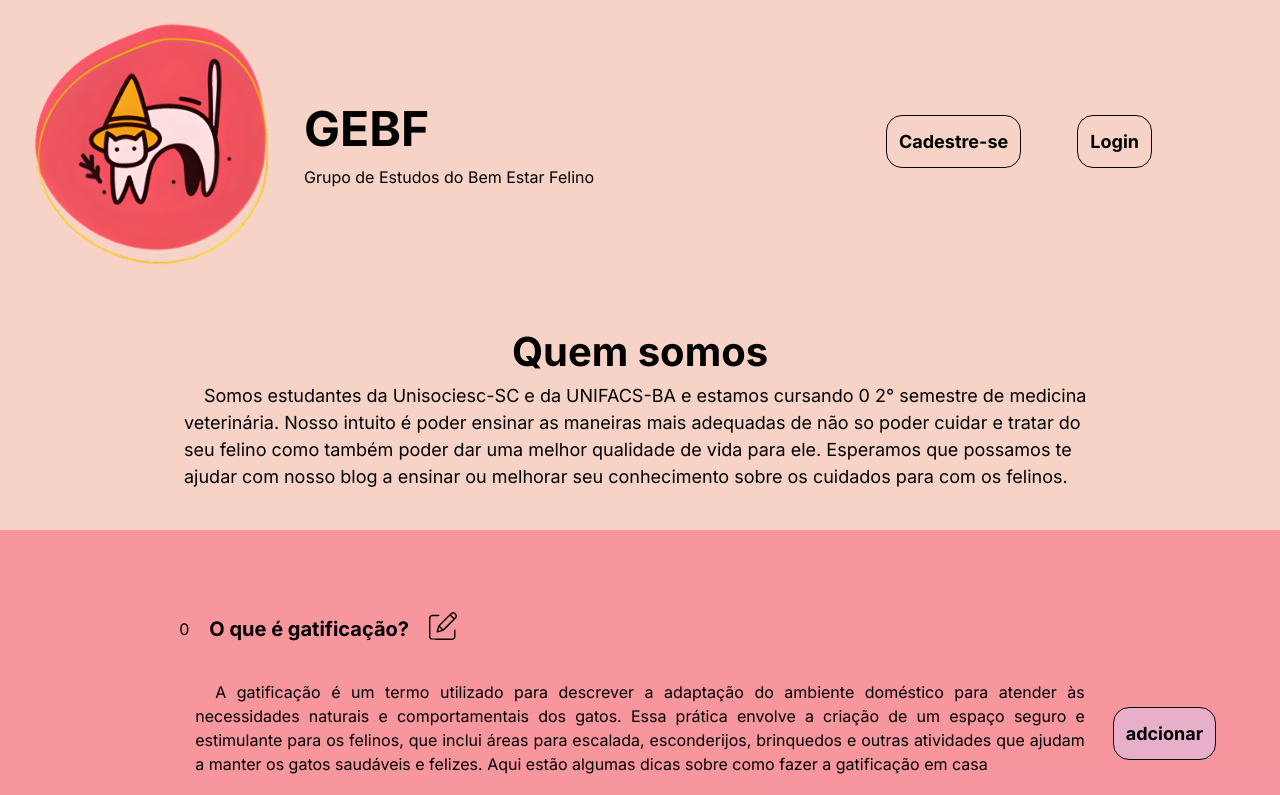
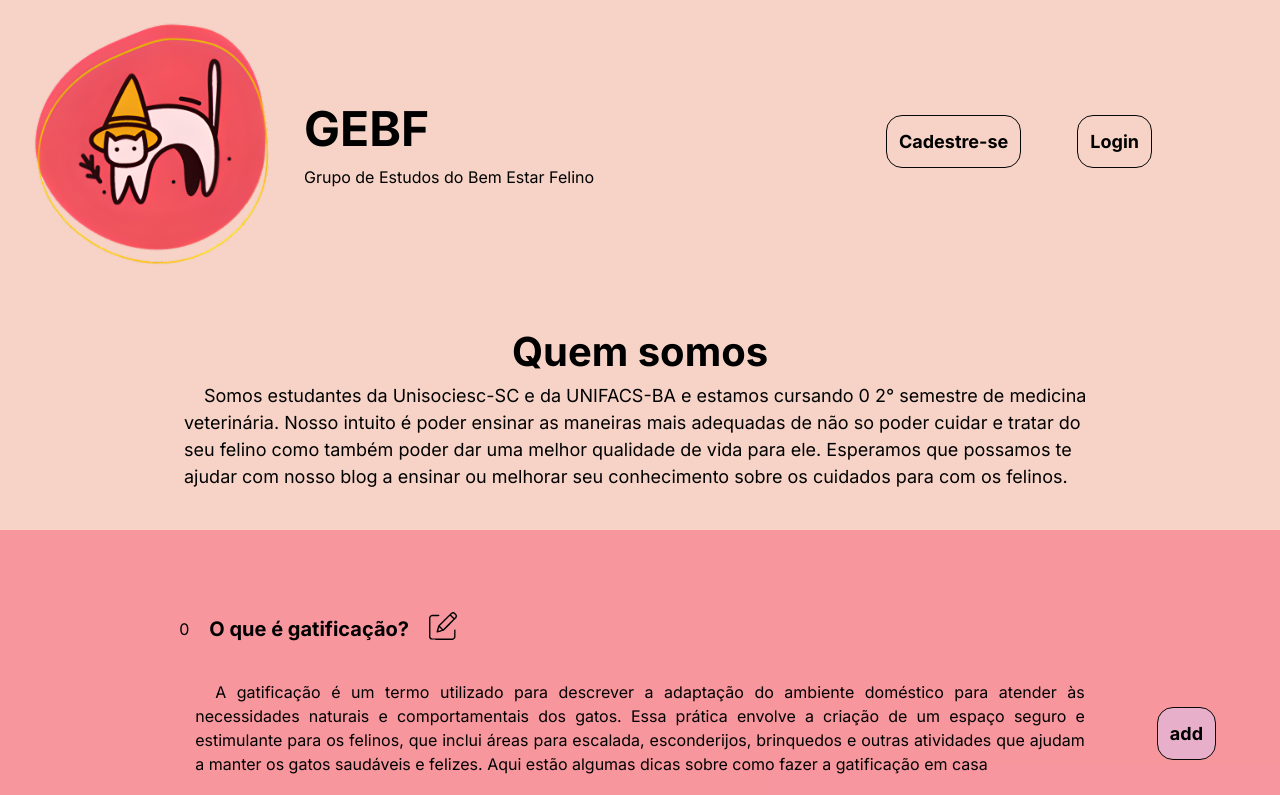
Before and after one commit to PatryckDiasDelfes/gebf, a Next.js app: page / in a window 1280 px wide. Shown: the top 795 px of the page. Built offline with nearby package versions, Linux system fonts and the light colour scheme.

Commit message:
tem Id atualizado rapaziada :100:

```diff
--- a/app/(Front-end)/components/addPost.tsx
+++ b/app/(Front-end)/components/addPost.tsx
@@ -6,6 +6,7 @@ import Stylization from "./stylization"
 
 interface propsModal {
     add: (data: Ipost) => void
+    newId: number
 }
 // add:(date: Ipost) => void / Tem a mesma função que a interface de cima
 
@@ -15,7 +16,7 @@ export default function AddPost(props: propsModal) {
 
 
     const [newPost, setNewPost] = useState({
-        id: -1,
+        id: props.newId,
         title: "",
         text: "",
         items: [],
@@ -29,7 +30,7 @@ export default function AddPost(props: propsModal) {
 
 {/* Meu botão que abre o modal */}
                 <button onClick={() => { setModalAdd("flex") }} className="fixed  bg-[#DAC8F7] bg-opacity-50 font-bold bottom-10 text-[18px] border p-3 border-[#070707] border-solid rounded-2xl">
-                    adcionar
+                    add
                 </button>
 
 {/* Modal que fica no fundo e ao ser clicado atualiza o estado para "none". Ou seja, ele fecha os modais */}
@@ -37,12 +38,12 @@ export default function AddPost(props: propsModal) {
 
 {/* Moda aonde fica minhas caixas de input e botão de adcionar*/}
                 <div style={{ display: modalAdd }} className="bg-white fixed flex flex-col items-center p-4 gap-2 rounded-3xl z-20 left-[50%] translate-x-[-50%] top-[50%] translate-y-[-50%] h-[70%] w-[70%]">
-                    <input onChange={(e) => { setNewPost({ ...newPost, title: e.target.value}) }} placeholder="  Title" className="flex w-full h-10 outline-none p-1" />
-                    <textarea onChange={(e) => { setNewPost({ ...newPost, text: e.target.value }) }} placeholder="  Text" className="flex w-full h-full outline-none p-1" />
+                    <input onChange={(e) => { setNewPost({ ...newPost, title: e.target.value, id: props.newId}) }} placeholder="  Title" className="flex w-full h-10 outline-none p-1" />
+                    <textarea onChange={(e) => { setNewPost({ ...newPost, text: e.target.value, id: props.newId }) }} placeholder="  Text" className="flex w-full h-full outline-none p-1" />
                     <div>
                         {/* <textarea onChange={(e) => { setNewPost({ ...newPost, items: e.target.value }) }} placeholder="  Topicos" className="flex w-full h-full outline-none p-1" /> */}
                     </div>
-                    <button onClick={() => { props.add(newPost) }} className="p-2 font-bold border border-[#070707] border-solid rounded-lg">
+                    <button onClick={() => {props.add(newPost), setModalAdd("none")}} className="p-2 font-bold border border-[#070707] border-solid rounded-lg">
                         adcionar
                     </button>
                 </div>
--- a/app/(Front-end)/components/editPost.tsx
+++ b/app/(Front-end)/components/editPost.tsx
@@ -10,6 +10,7 @@ interface editPost {
         post:Ipost
     }
     closeModal: () => void
+    attPost: () => void
 }
 
 export default function PostModal (props:editPost) {
@@ -32,7 +33,7 @@ export default function PostModal (props:editPost) {
                     </li>
             ))}
             </ol>
-            <button className="px-5 py-2 font-bold border border-[#070707] border-solid rounded-lg">
+            <button onChange={() => props.attPost} onClick={() => {props.closeModal()}} className="px-5 py-2 font-bold border border-[#070707] border-solid rounded-lg">
                 save
             </button>
         </div>
--- a/app/(Front-end)/components/postList.tsx
+++ b/app/(Front-end)/components/postList.tsx
@@ -48,6 +48,11 @@ export default function PostList() {
         setGroupPost ([...groupPost, post])
     }
 
+    function updata(id: number, newTitle: string, newText: string, newItems:[]){
+        const updtPost = groupPost.map((t) => t.id === id ? {...t, title: newTitle, text: newText, items: newItems}  : t);
+        setGroupPost(updtPost);
+    }
+
     const [modalData, setModalData] = useState({
         display:false,
         post:{
@@ -60,8 +65,7 @@ export default function PostList() {
 
       function openModal(selectedPost:Ipost){
         setModalData({display:true, post:selectedPost})
-      }
-
+    }
     return (
 
             <section className="bg-[#F2505D] bg-opacity-60 p-10">
@@ -79,12 +83,14 @@ export default function PostList() {
     {/* Aqui é aonde chamo meu add post e a prop. Para assim o codigo de addPost aparecer no client */}
                 <AddPost
                     add={addPost}
+                    newId={groupPost.length}
                 />
 
     {/* Aonde eu abro meu modal de edit */}
                 <EditPost
                     modalData={modalData}
                     closeModal={() => setModalData({...modalData, display:false})}
+                    attPost={() => {updata}}
                     />
 
             </section>
```
